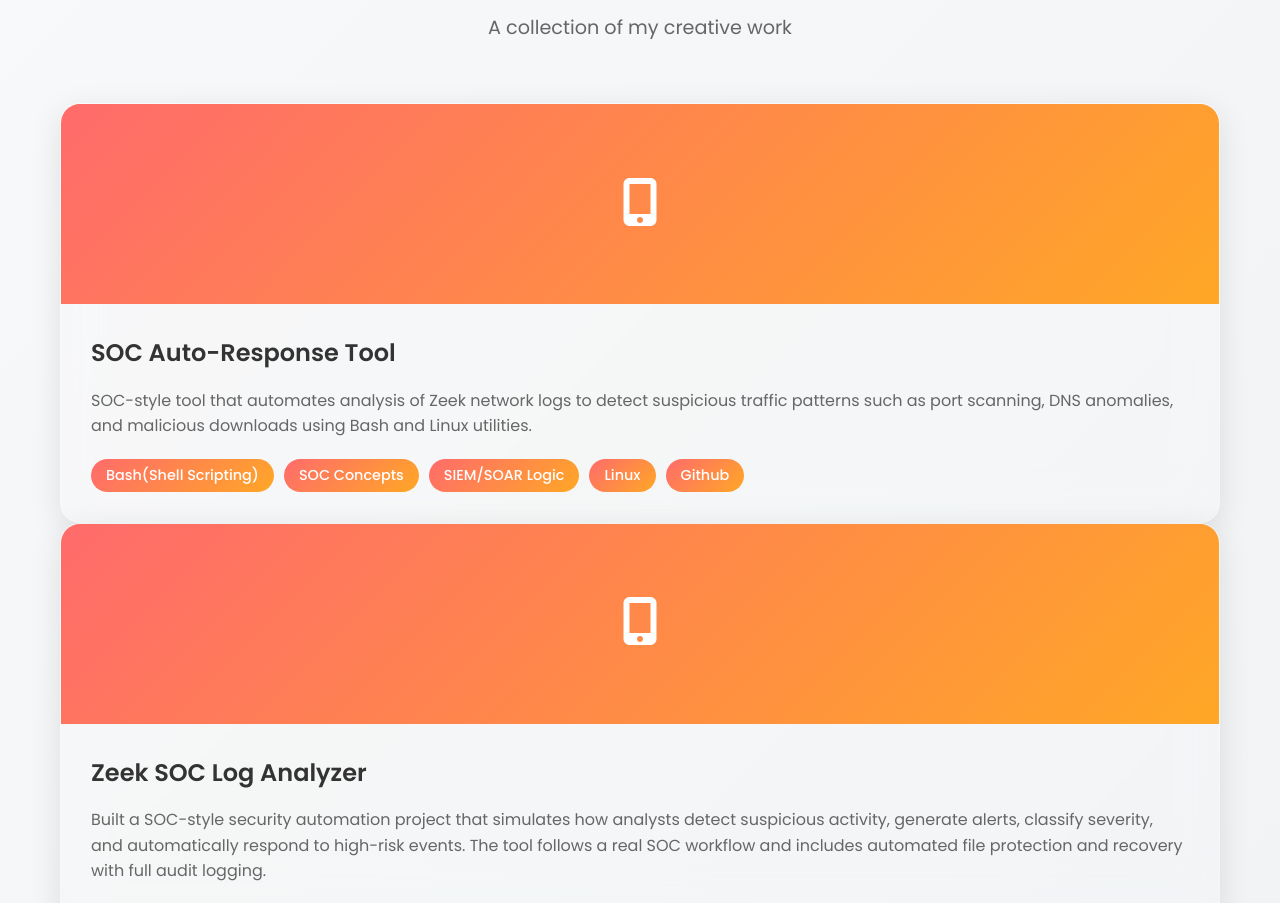
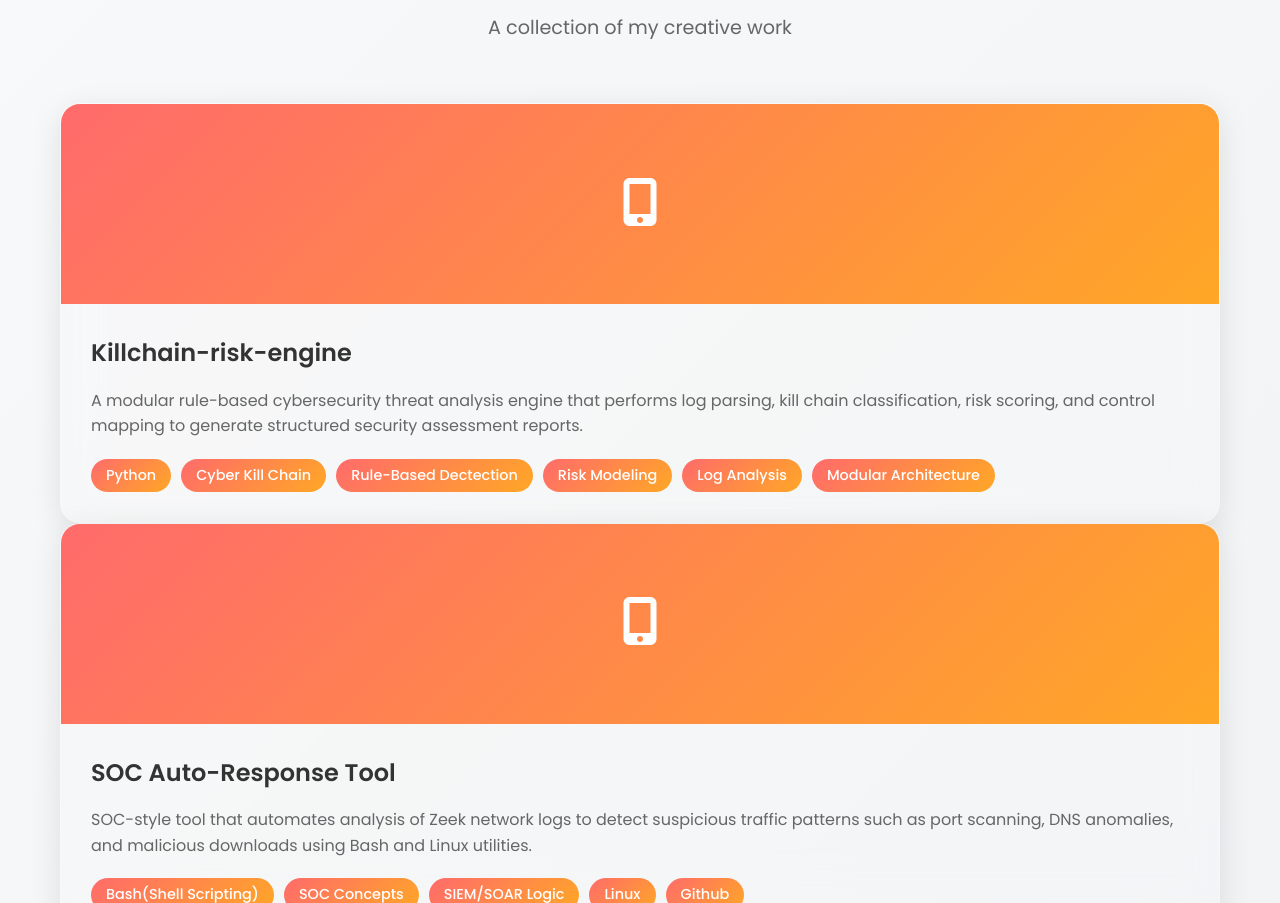
Before and after one commit to snehadevarakonda/Portfolio, a website: page index.html in a window 1280 px wide. Shown: the part 2547-3450 px from the top of the page. Drawn offline with Linux system fonts and the light colour scheme.

Commit message:
killchain-risk-engine

```diff
--- a/index.html
+++ b/index.html
@@ -130,6 +130,40 @@
                 <h2 class="section-title">My Projects</h2>
                 <p class="section-subtitle">A collection of my creative work</p>
             </div>
+           <div class="project-card">
+                <div class="project-image">
+                   <div class="project-placeholder">
+                       <i class="fas fa-mobile-alt"></i>
+                   </div>
+                   <div class="project-overlay">
+                      <div class="project-links">
+                       <a href="https://github.com/snehadevarakonda/killchain-risk-engine.git" class="project-link">
+                           <i class="fab fa-github"></i>
+                       </a>
+                       <a href="#" class="project-link">
+                           <i class="fas fa-external-link-alt"></i>
+                       </a>
+                      </div>
+                   </div>
+               </div>
+               <div class="project-content">
+                   <h3 class="project-title"> Killchain-risk-engine
+                </h3>
+                   <p class="project-description">A modular rule-based cybersecurity threat analysis engine that performs log parsing, kill chain classification, risk scoring, and control mapping to generate structured security assessment reports.
+
+                    </p>
+                   <div class="project-tech">
+                        <span class="tech-tag">Python</span>
+                        <span class="tech-tag">Cyber Kill Chain</span>
+                         <span class="tech-tag">Rule-Based Dectection</span>
+                        <span class="tech-tag">Risk Modeling</span>
+                        <span class="tech-tag">Log Analysis</span>
+                        <span class="tech-tag">Modular Architecture</span>
+
+                   </div>
+               </div>
+            </div>
+
              <div class="project-card">
                 <div class="project-image">
                    <div class="project-placeholder">
```
